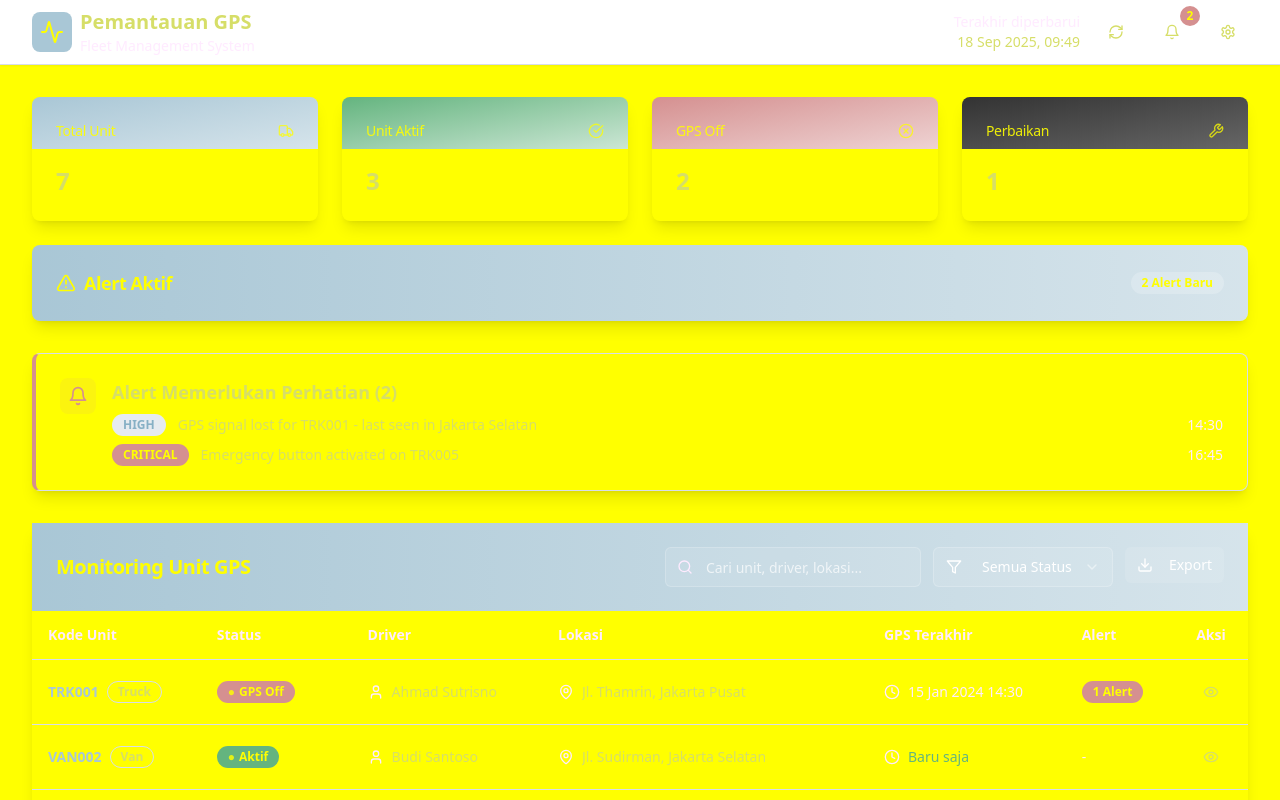
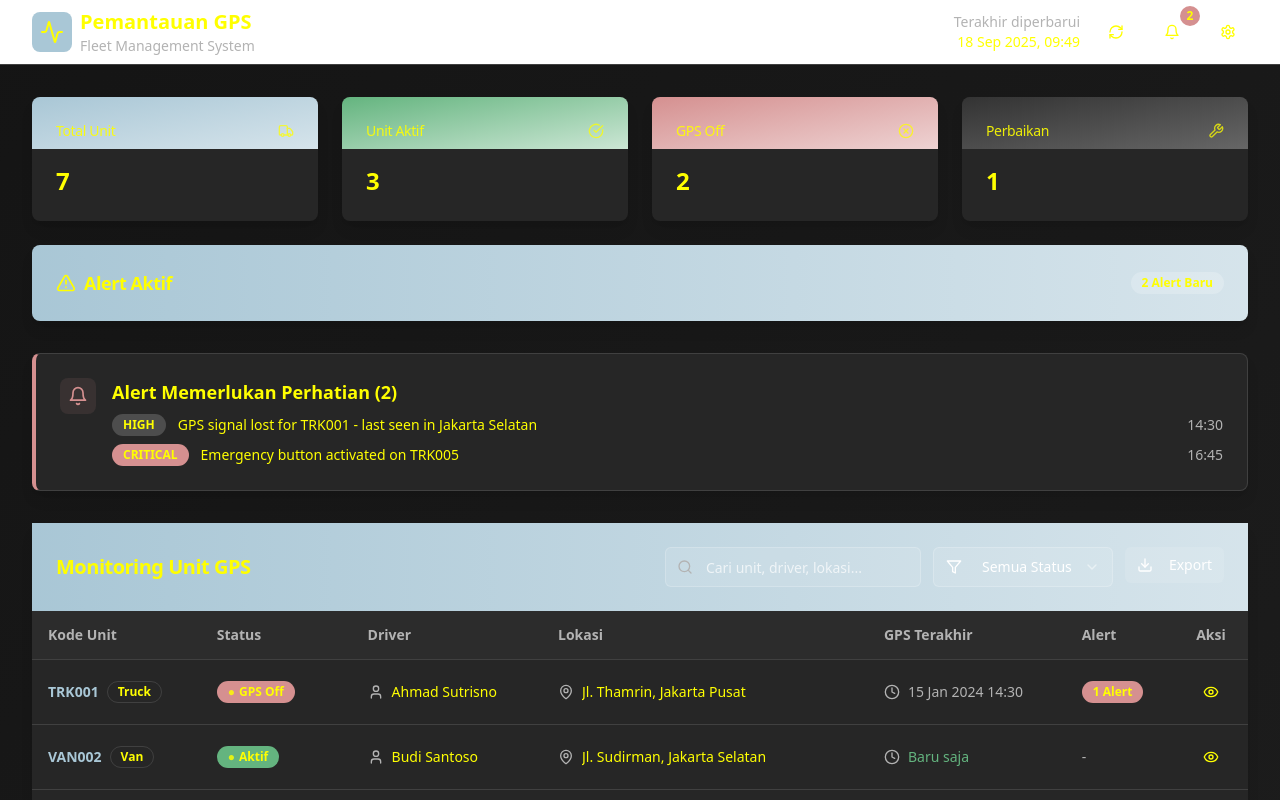
Before and after one commit to iqbaltejo/unit-track-nexus, a React (Vite) app: page / in a window 1280 px wide. Shown: the top 800 px of the page. Built offline with nearby package versions, Linux system fonts and the light colour scheme; the HTML template or start-up script is replaced by a standard one.

Commit message:
Change background to black

```diff
--- a/src/index.css
+++ b/src/index.css
@@ -8,27 +8,27 @@ All colors MUST be HSL.
 
 @layer base {
 :root {
-    --background: 252 252 255;
-    --foreground: 64 64 64;
+    --background: 0 0% 8%;
+    --foreground: 255 255 255;
 
-    --card: 255 255 255;
-    --card-foreground: 64 64 64;
+    --card: 0 0% 15%;
+    --card-foreground: 255 255 255;
 
-    --popover: 255 255 255;
-    --popover-foreground: 64 64 64;
+    --popover: 0 0% 15%;
+    --popover-foreground: 255 255 255;
 
     --primary: 200 35% 75%;
     --primary-foreground: 255 255 255;
     --primary-glow: 200 35% 88%;
 
-    --secondary: 210 25% 92%;
-    --secondary-foreground: 200 35% 65%;
+    --secondary: 0 0% 30%;
+    --secondary-foreground: 255 255 255;
 
-    --muted: 250 250 252;
-    --muted-foreground: 120 120 140;
+    --muted: 0 0% 20%;
+    --muted-foreground: 0 0% 70%;
 
-    --accent: 210 25% 92%;
-    --accent-foreground: 200 35% 65%;
+    --accent: 0 0% 25%;
+    --accent-foreground: 255 255 255;
 
     --success: 140 35% 55%;
     --success-foreground: 255 255 255;
@@ -45,8 +45,8 @@ All colors MUST be HSL.
     --destructive: 0 45% 70%;
     --destructive-foreground: 255 255 255;
 
-    --border: 220 30% 88%;
-    --input: 220 30% 90%;
+    --border: 0 0% 25%;
+    --input: 0 0% 20%;
     --ring: 200 35% 75%;
 
     /* GPS Monitoring specific colors */
@@ -58,7 +58,7 @@ All colors MUST be HSL.
     /* Gradients */
     --gradient-primary: linear-gradient(135deg, hsl(200 35% 75%), hsl(200 35% 88%));
     --gradient-success: linear-gradient(135deg, hsl(140 35% 55%), hsl(140 35% 75%));
-    --gradient-dashboard: linear-gradient(135deg, hsl(252 252 255), hsl(210 25% 95%));
+    --gradient-dashboard: linear-gradient(135deg, hsl(0 0% 8%), hsl(0 0% 15%));
 
     /* Shadows */
     --shadow-card: 0 4px 6px -1px rgba(0, 0, 0, 0.1), 0 2px 4px -1px rgba(0, 0, 0, 0.06);
```
